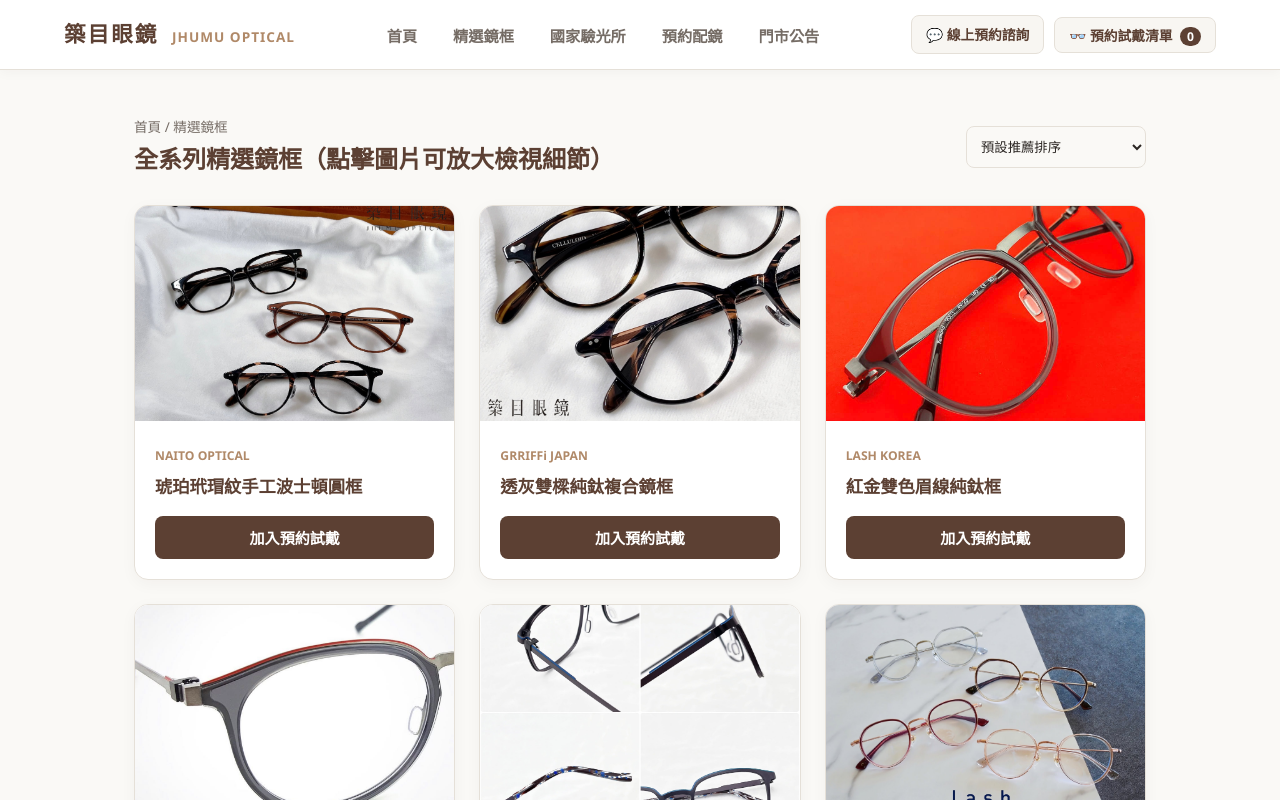
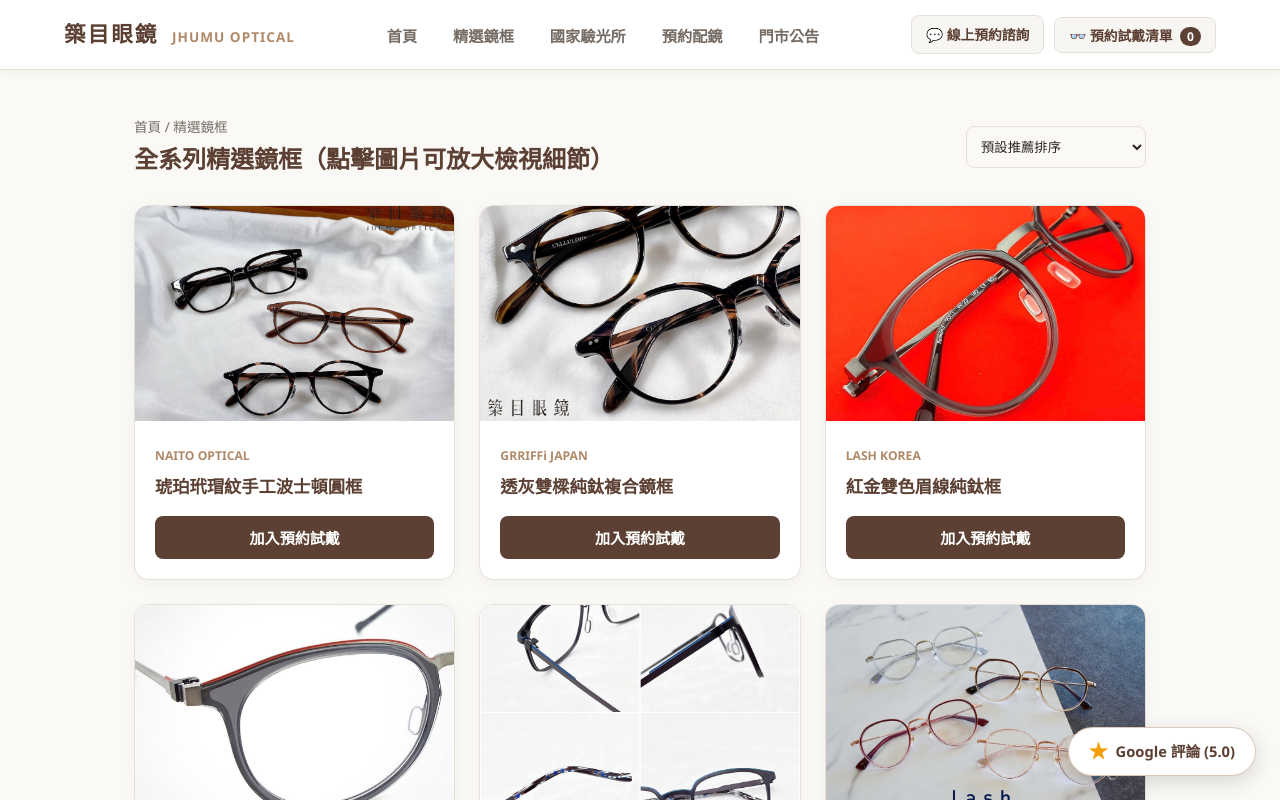
Before and after one commit to jhumu032805587/jhumu032805587.github.io, a plain HTML site: page index.html in a window 1280 px wide. Both pictures are taken after a click on the button "瀏覽精選鏡框系列 ➔". Shown: the top 800 px of the page. Drawn offline with Linux system fonts and the light colour scheme.

Commit message:
Add files via upload

```diff
--- a/index.html
+++ b/index.html
@@ -1,5 +1,5 @@
 <!DOCTYPE html>
-<html lang="zh-Hant">
+<html lang="zh-Hant" translate="no">
 <head>
 <meta charset="UTF-8">
 <meta name="viewport" content="width=device-width, initial-scale=1.0">
@@ -77,6 +77,48 @@
     .hero { height: 70vh !important; }
     .jh-hero-mask { background: linear-gradient(180deg, rgba(250,249,246,0.92) 0%, rgba(250,249,246,0.78) 55%, rgba(250,249,246,0.25) 100%); }
     .jh-hero-inner { left: 6%; right: 6%; top: 46%; }
+  }
+</style>
+
+<style id="floating-google-btn-style">
+  .floating-google-review {
+    position: fixed;
+    right: 24px;
+    bottom: 24px;
+    z-index: 999;
+    display: inline-flex;
+    align-items: center;
+    gap: 8px;
+    background: #ffffff;
+    color: var(--wood, #5c4033);
+    padding: 11px 20px;
+    border-radius: 99px;
+    font-size: 0.92rem;
+    font-weight: 800;
+    text-decoration: none;
+    box-shadow: 0 6px 20px rgba(43, 38, 35, 0.16);
+    border: 1px solid rgba(176, 137, 104, 0.45);
+    /* 預設隱藏並往下位移 40px */
+    opacity: 0;
+    visibility: hidden;
+    transform: translateY(40px) scale(0.92);
+    transition: all 0.4s cubic-bezier(0.34, 1.56, 0.64, 1);
+  }
+  /* 捲動觸發彈出狀態 */
+  .floating-google-review.show {
+    opacity: 1;
+    visibility: visible;
+    transform: translateY(0) scale(1);
+  }
+  .floating-google-review.show:hover {
+    transform: translateY(-3px) scale(1.03);
+    box-shadow: 0 10px 26px rgba(92, 64, 51, 0.24);
+    border-color: var(--wood, #5c4033);
+  }
+  .floating-google-review .star {
+    color: #f59e0b;
+    font-size: 1.15rem;
+    line-height: 1;
   }
 </style>
 </head>
@@ -443,5 +485,32 @@
     }));
   })();
 </script>
+<a href="https://google.com"
+   target="_blank"
+   rel="noopener"
+   class="floating-google-review">
+  <span class="star">★</span>
+  <span>Google 評論 (5.0)</span>
+</a>
+
+
+
+<script id="floating-google-btn-js">
+  window.addEventListener('DOMContentLoaded', function() {
+    const btn = document.querySelector('.floating-google-review');
+    if (!btn) return;
+    let popTimer;
+    // 剛進網頁 0.5 秒後先彈出一次
+    setTimeout(() => btn.classList.add('show'), 500);
+    // 只要頁面在滑動，立刻往下收起隱藏；停止滑動滿 3 秒後自動彈出
+    window.addEventListener('scroll', function() {
+      btn.classList.remove('show');
+      clearTimeout(popTimer);
+      popTimer = setTimeout(() => {
+        btn.classList.add('show');
+      }, 3000);
+    }, { passive: true });
+  });
+</script>
 </body>
 </html>
```
